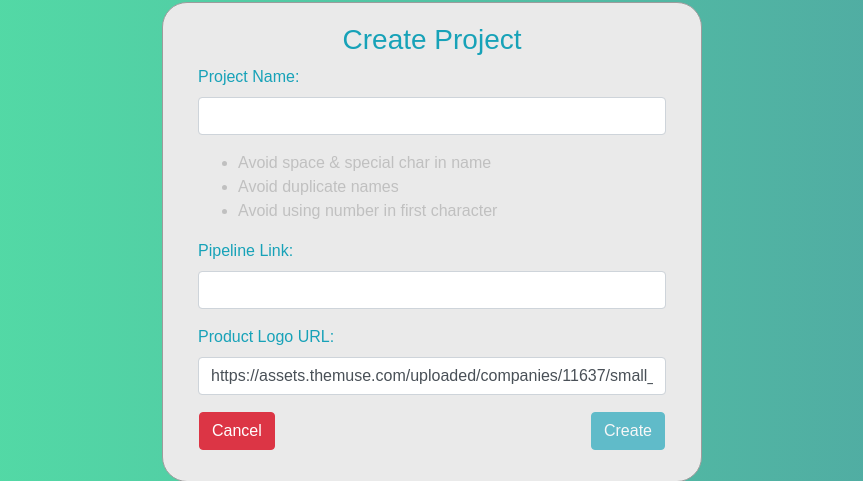
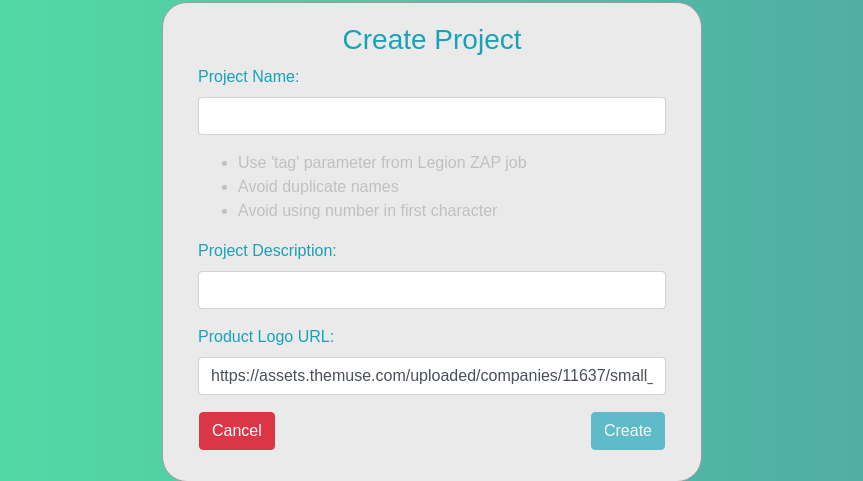
Before and after one commit to Accruent/owasp-zap-historic, a Flask app: page /newdb in a window 1280 px wide. Shown: the part 118-599 px from the top of the page, without its empty margins (208-1071 px from the left). Run offline with Flask 2, Linux system fonts and the light colour scheme; the visitor is signed in with stand-in values (Sample User, id 1); parts of the project's set-up code (start-up, migrations or seed data) failed here and were passed over; some libraries are stand-ins or nearby versions.

Commit message:
QE-1879 update newdb.html

```diff
--- a/owasp_zap_historic/templates/newdb.html
+++ b/owasp_zap_historic/templates/newdb.html
@@ -79,12 +79,12 @@
                                 <input type="text" name="dbname" id="dbname" class="form-control txt" onkeypress="return blockSpecialChar(event)">
                             </div>
                             <ul style="color:silver;">
-                                <li>Avoid space & special char in name</li>
+                                <li>Use 'tag' parameter from Legion ZAP job</li>
                                 <li>Avoid duplicate names</li>
                                 <li>Avoid using number in first character</li>
                             </ul>
 							<div class="form-group">
-                                <label for="dbdesc" class="text-info">Pipeline Link:</label><br>
+                                <label for="dbdesc" class="text-info">Project Description:</label><br>
                                 <input type="text" name="dbdesc" id="dbdesc" class="form-control">
                             </div>
 							<div class="form-group">
```
